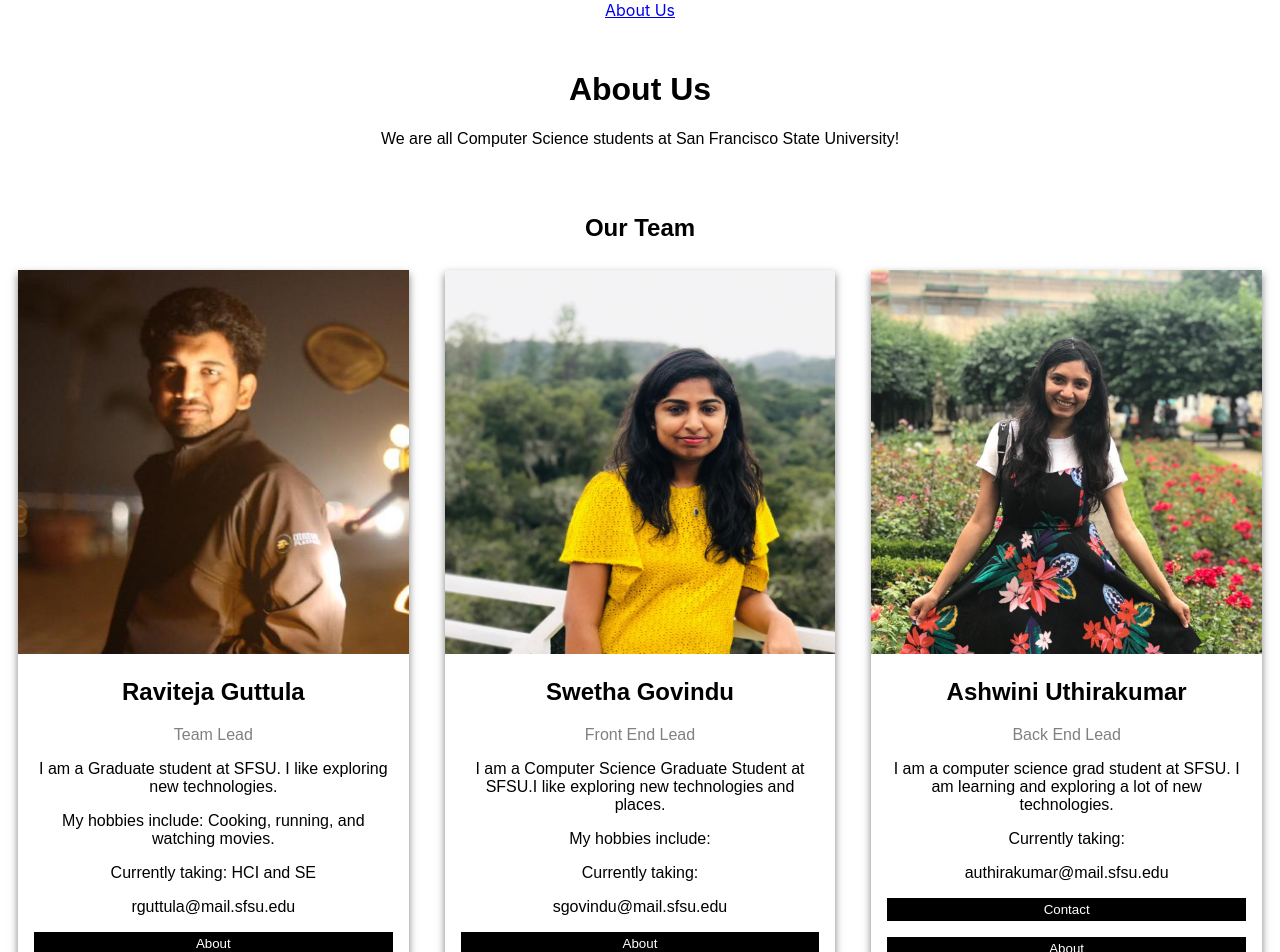
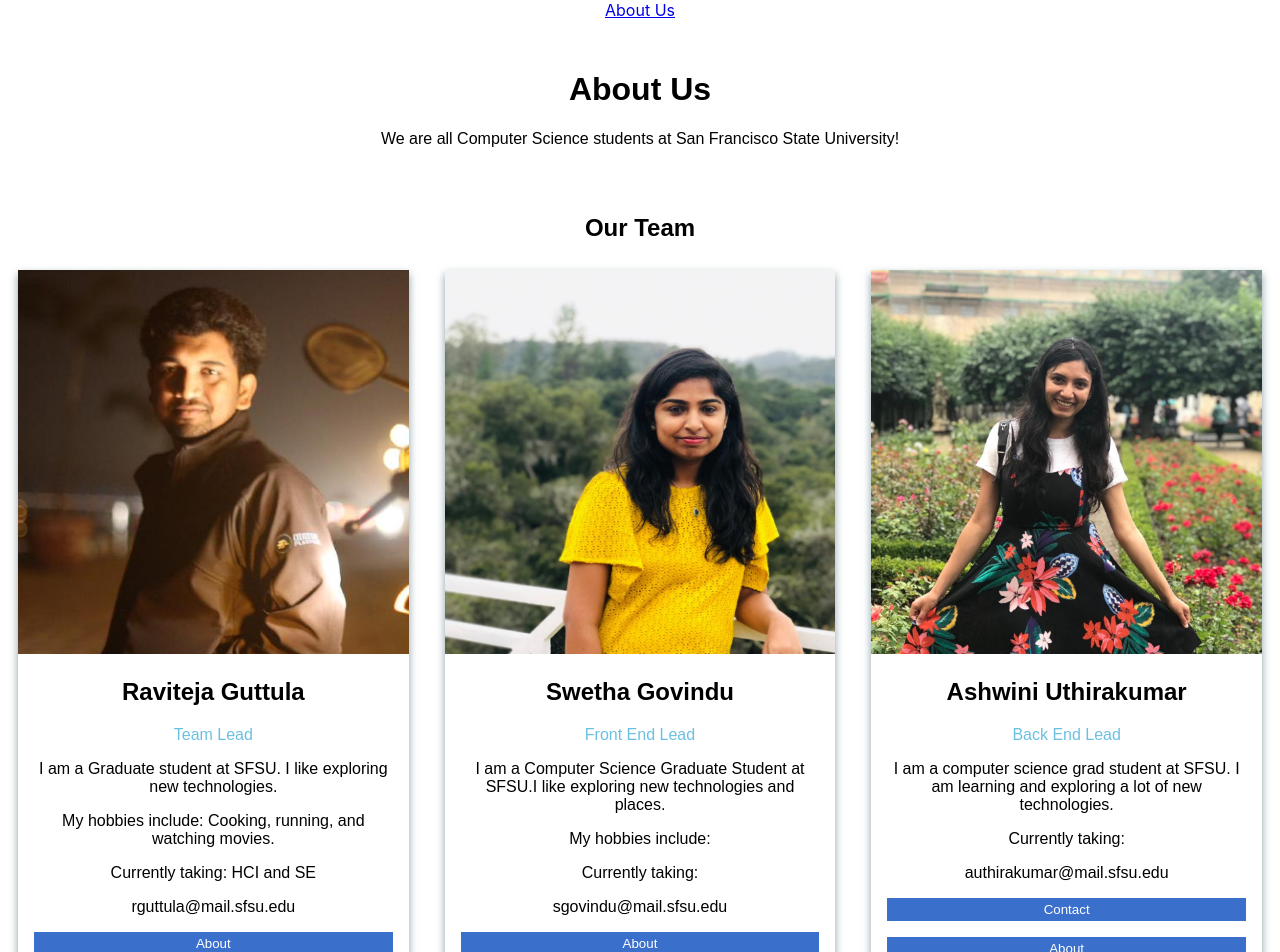
Before and after one commit to thisisgvrt/house-a-gator, a React (Create React App) app in the folder application/frontend/: page /Aboutus in a window 1280 px wide. Shown: the top 952 px of the page. Built offline with nearby package versions, Linux system fonts and the light colour scheme.

Commit message:
Update Aboutus.css
Added Aboutus.css

```diff
--- a/application/frontend/src/css/Aboutus.css
+++ b/application/frontend/src/css/Aboutus.css
@@ -26,14 +26,14 @@
     object-fit: cover;
   }
   .card {
-    box-shadow: 0 4px 8px 0 rgba(0, 0, 0, 0.5);
+    box-shadow: 0 4px 8px 0 rgba(23, 65, 82, 0.5);
     margin: 8px;
   }
 
   .about-section {
     padding: 30px;
     text-align: center;
-    background-color: white;
+    background-color: #ffffff;
     color: black;
   }
 
@@ -48,7 +48,7 @@
   }
 
   .title {
-    color: grey;
+    color: rgba(24, 157, 210, 0.64);
   }
 
   .button {
@@ -57,14 +57,14 @@
     display: inline-block;
     padding: 4px;
     color: white;
-    background-color: #000;
+    background-color: #3a6fcb;
     text-align: center;
     cursor: pointer;
     width: 100%;
   }
 
   .button:hover {
-    background-color: #555;
+    background-color: #052b5f;
   }
 
   @media screen and (max-width: 650px) {
```
